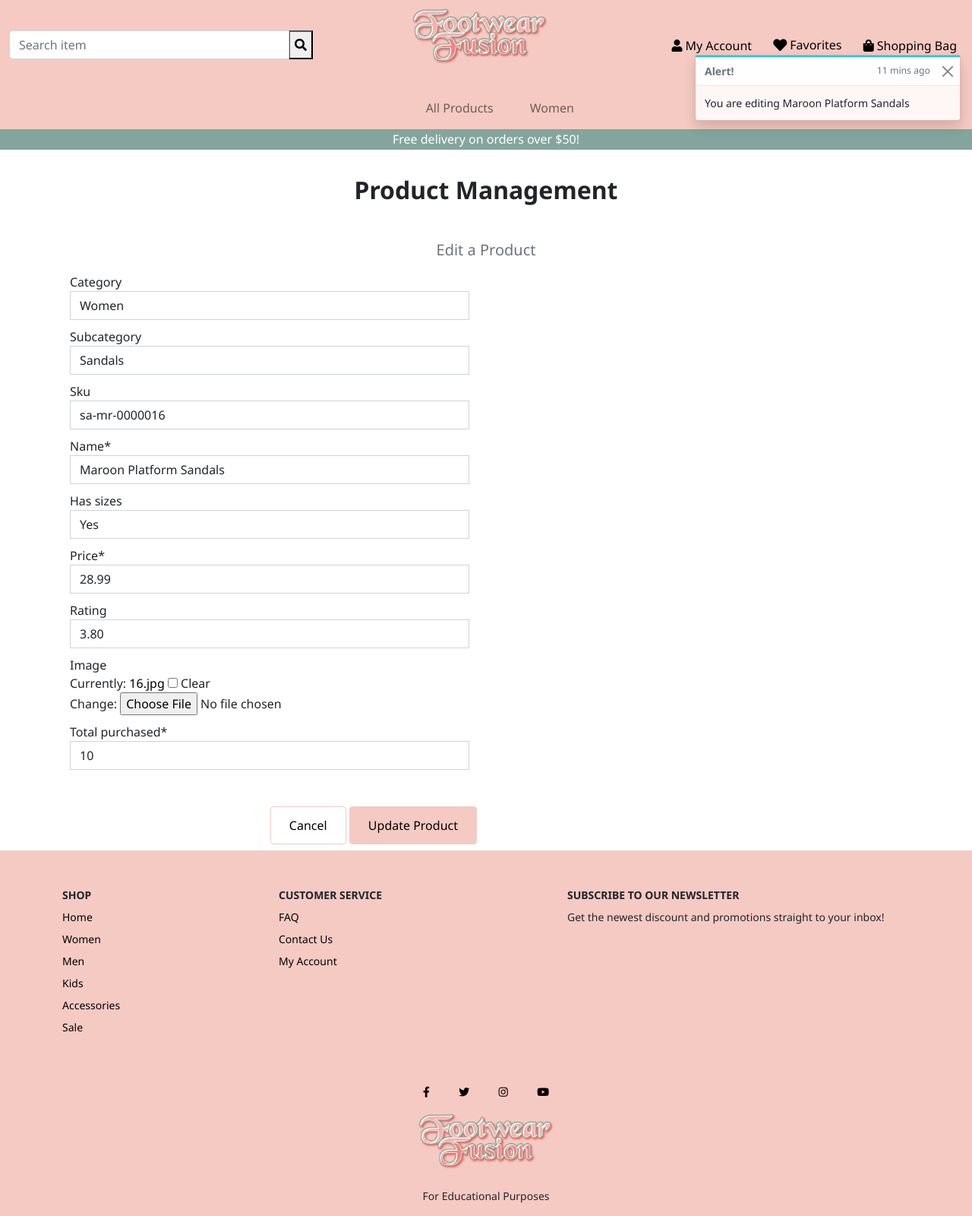
After one commit to irebernardidev/Footwear-Fusion, a Django app: page /products/edit/16/ in a window 1280 px wide. The commit adds this page. Shown: the whole page at 76% size. Run offline with Django 3.2, Linux system fonts and the light colour scheme; the visitor is signed in with stand-in values (Sample User, id 1); data comes from the database, SQL or seed files in the repository; some libraries are stand-ins or nearby versions.

Commit message:
Enhance Product Management: Implement Editing and Deletion Features for Products, Strengthen Security for Product Administration Interfaces.

```diff
--- /dev/null
+++ b/products/templates/products/edit_product.html
@@ -0,0 +1,31 @@
+{% extends "base.html" %}
+{% load static %}
+
+{% block page_header %}
+    <div class="navbar-offset"></div>
+{% endblock %}
+
+{% block content %}
+    <section>
+        <div class="container">
+            <div class="row">
+                <div class="col text-center">
+                    <h2 class="my-5 fw-bold">Product Management</h2>
+                    <h5 class="text-muted">Edit a Product</h5>
+                </div>
+            </div>
+            <div class="row">
+                <div class="col-12 col-md-6">
+                    <form method="POST" action="{% url 'edit_product' product.id %}" class="form mb-2" enctype="multipart/form-data">
+                        {% csrf_token %}
+                        {{ form | crispy }}
+                        <div class="text-end mt-5">
+                            <a class="btn btn-beige-inverted" href="{% url 'products' %}">Cancel</a>
+                            <button class="btn btn-beige" type="submit">Update Product</button>
+                        </div>
+                    </form>
+                </div>
+            </div>
+    </section>
+
+{% endblock %}
--- a/products/templates/products/product_detail.html
+++ b/products/templates/products/product_detail.html
@@ -42,6 +42,12 @@
                         <small class="text-muted d-block"><i class="fas fa-tag"></i> {{ product.category.friendly_name }}</small>
                         {% else %}
                             <small class="text-muted">No Category</small>
+                        {% endif %}
+                        {% if request.user.is_superuser %}
+                            <small class="ml-3 float-end">
+                                <a href="{% url 'edit_product' product.id %}">Edit</a> |
+                                <a class="text-danger" href="{% url 'delete_product' product.id %}">Delete</a>
+                            </small>
                         {% endif %}
                         <form class="form pt-3" action="{% url 'add_to_bag' product.id %}" method="POST">
                             {% csrf_token %}
--- a/products/templates/products/products.html
+++ b/products/templates/products/products.html
@@ -267,6 +267,12 @@
                                             {% else %}
                                                 <small class="text-muted">No Rating</small>
                                             {% endif %}
+                                            {% if request.user.is_superuser %}
+                                                <small class="ml-3 float-end">
+                                                    <a href="{% url 'edit_product' product.id %}">Edit</a> |
+                                                    <a class="text-danger" href="{% url 'delete_product' product.id %}">Delete</a>
+                                                </small>
+                                                {% endif %}
                                         </div>
                                         </div>
                                     </div>
--- a/products/urls.py
+++ b/products/urls.py
@@ -6,4 +6,6 @@ urlpatterns = [
     path('load-more/', views.load_more, name='load_more'),
     path('<int:product_id>/', views.product_detail, name='product_detail'),
     path('add/', views.add_product, name='add_product'),
+    path('edit/<int:product_id>/', views.edit_product, name='edit_product'),
+    path('delete/<int:product_id>/', views.delete_product, name='delete_product'),
 ]
--- a/products/views.py
+++ b/products/views.py
@@ -2,6 +2,7 @@ from django.shortcuts import render, redirect, reverse, get_object_or_404
 from django.contrib import messages
 from django.http import JsonResponse
 from django.db.models import Q
+from django.contrib.auth.decorators import login_required
 from django.db.models.functions import Lower
 from favorites.models import Favorites
 from reviews.models import Review
@@ -149,14 +150,19 @@ def product_detail(request, product_id):
     return render(request, 'products/product_detail.html', context)
 
 
+@login_required
 def add_product(request):
     """ Add a product to the store """
+    if not request.user.is_superuser:
+        messages.error(request, 'Sorry, only store owners can do that.')
+        return redirect(reverse('home'))
+
     if request.method == 'POST':
         form = ProductForm(request.POST, request.FILES)
         if form.is_valid():
-            form.save()
+            product = form.save()
             messages.success(request, 'Successfully added product!')
-            return redirect(reverse('add_product'))
+            return redirect(reverse('product_detail', args=[product.id]))
         else:
             messages.error(request, 'Failed to add product. Please ensure the form is valid.')
     else:
@@ -167,3 +173,45 @@ def add_product(request):
     }
 
     return render(request, template, context)
+
+
+@login_required
+def edit_product(request, product_id):
+    """ Edit a product in the store """
+    if not request.user.is_superuser:
+        messages.error(request, 'Sorry, only store owners can do that.')
+        return redirect(reverse('home'))
+
+    product = get_object_or_404(Product, pk=product_id)
+    if request.method == 'POST':
+        form = ProductForm(request.POST, request.FILES, instance=product)
+        if form.is_valid():
+            form.save()
+            messages.success(request, 'Successfully updated product!')
+            return redirect(reverse('product_detail', args=[product.id]))
+        else:
+            messages.error(request, 'Failed to update product. Please ensure the form is valid.')
+    else:
+        form = ProductForm(instance=product)
+        messages.info(request, f'You are editing {product.name}')
+
+    template = 'products/edit_product.html'
+    context = {
+        'form': form,
+        'product': product,
+    }
+
+    return render(request, template, context)
+
+
+@login_required
+def delete_product(request, product_id):
+    """ Delete a product from the store """
+    if not request.user.is_superuser:
+        messages.error(request, 'Sorry, only store owners can do that.')
+        return redirect(reverse('home'))
+
+    product = get_object_or_404(Product, pk=product_id)
+    product.delete()
+    messages.success(request, 'Product deleted!')
+    return redirect(reverse('products'))
```
Also changed, not shown: profiles/views.py (+5 -2 lines).
